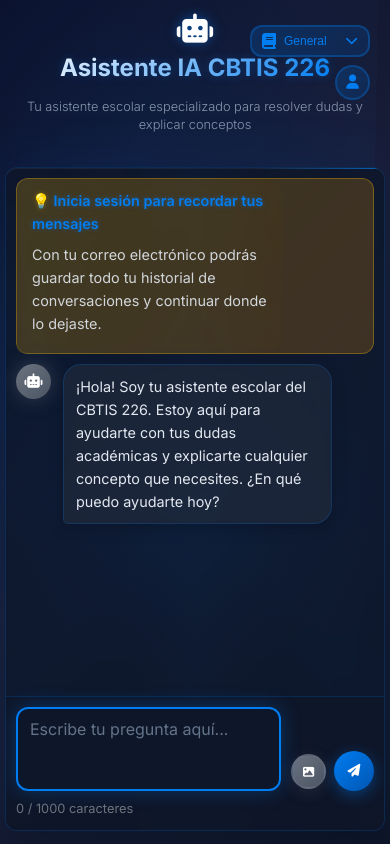
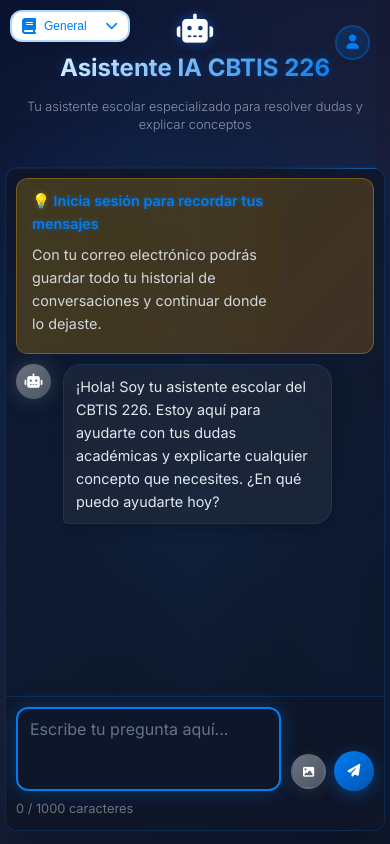
Before and after one commit to arroyo2009jose-max/asistente-cbtis226, a Next.js app: page / in a window 390 px wide. Built offline with nearby package versions, Linux system fonts and the light colour scheme.

Commit message:
fix: mejorar diseño del selector de asignaturas

```diff
--- a/pages/index.js
+++ b/pages/index.js
@@ -510,16 +510,16 @@ export default function Home() {
         </div>
 
         <header className="header">
+          <SubjectSelector
+            selectedSubject={selectedSubject}
+            onSubjectChange={handleSubjectChange}
+          />
           <div className="header-content">
             <div className="logo">
               <i className="fas fa-robot"></i>
               <h1>Asistente IA CBTIS 226</h1>
             </div>
             <div className="header-actions">
-              <SubjectSelector
-                selectedSubject={selectedSubject}
-                onSubjectChange={handleSubjectChange}
-              />
               <button
                 className="profile-button"
                 title={currentUser ? `Sesión activa: ${currentUser}` : 'Iniciar sesión para recordar tus mensajes'}
--- a/styles/globals.css
+++ b/styles/globals.css
@@ -1272,12 +1272,14 @@ body::before {
 
 /* Subject Selector Styles */
 .subject-selector {
-    position: relative;
+    position: absolute;
+    left: 20px;
+    top: 20px;
     z-index: 100;
 }
 
 .subject-button {
-    background: linear-gradient(135deg, rgba(0, 125, 241, 0.2) 0%, rgba(0, 86, 179, 0.2) 100%);
+    background: white;
     color: #007DF1;
     border: 2px solid rgba(0, 125, 241, 0.3);
     border-radius: 12px;
@@ -1291,10 +1293,11 @@ body::before {
     font-weight: 500;
     min-width: 160px;
     backdrop-filter: blur(5px);
+    box-shadow: 0 4px 15px rgba(0, 0, 0, 0.1);
 }
 
 .subject-button:hover {
-    background: linear-gradient(135deg, rgba(0, 125, 241, 0.3) 0%, rgba(0, 86, 179, 0.3) 100%);
+    background: white;
     border-color: #007DF1;
     transform: translateY(-2px);
     box-shadow: 0 6px 20px rgba(0, 125, 241, 0.3);
@@ -1321,7 +1324,7 @@ body::before {
 .subject-dropdown {
     position: absolute;
     top: calc(100% + 10px);
-    right: 0;
+    left: 0;
     background: rgba(15, 23, 42, 0.95);
     backdrop-filter: blur(10px);
     border: 1px solid rgba(0, 125, 241, 0.3);
@@ -1419,8 +1422,9 @@ body::before {
 
 /* Responsive para el subject selector */
 @media (max-width: 768px) {
-    .header-actions {
-        gap: 10px;
+    .subject-selector {
+        left: 10px;
+        top: 10px;
     }
 
     .subject-button {
@@ -1445,10 +1449,9 @@ body::before {
 }
 
 @media (max-width: 480px) {
-    .header-actions {
-        flex-direction: column;
-        gap: 8px;
-        align-items: flex-end;
+    .subject-selector {
+        left: 5px;
+        top: 5px;
     }
 
     .subject-button {
@@ -1458,7 +1461,7 @@ body::before {
     }
 
     .subject-dropdown {
-        right: -10px;
+        left: -10px;
         min-width: 200px;
     }
 }
```
